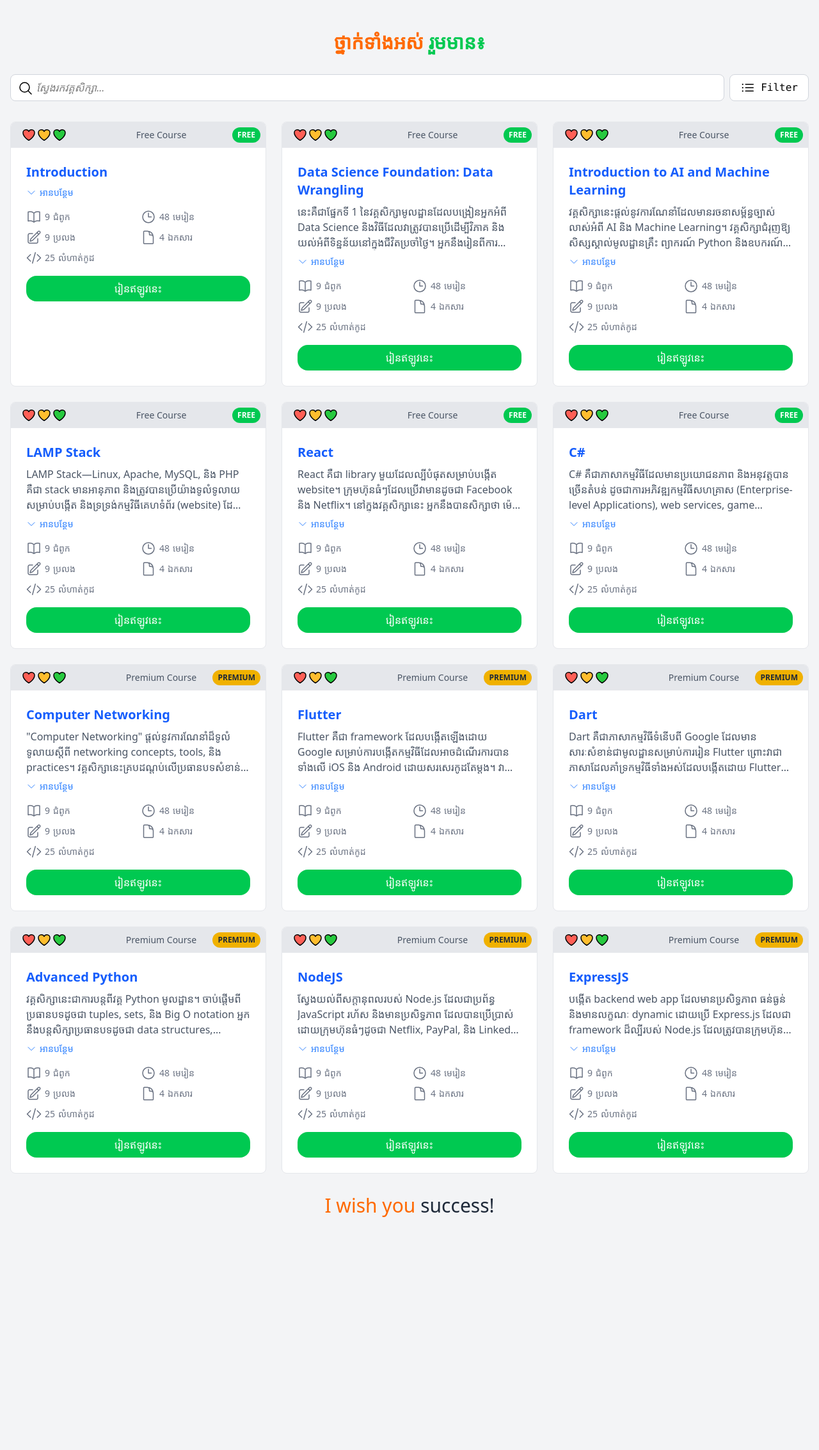
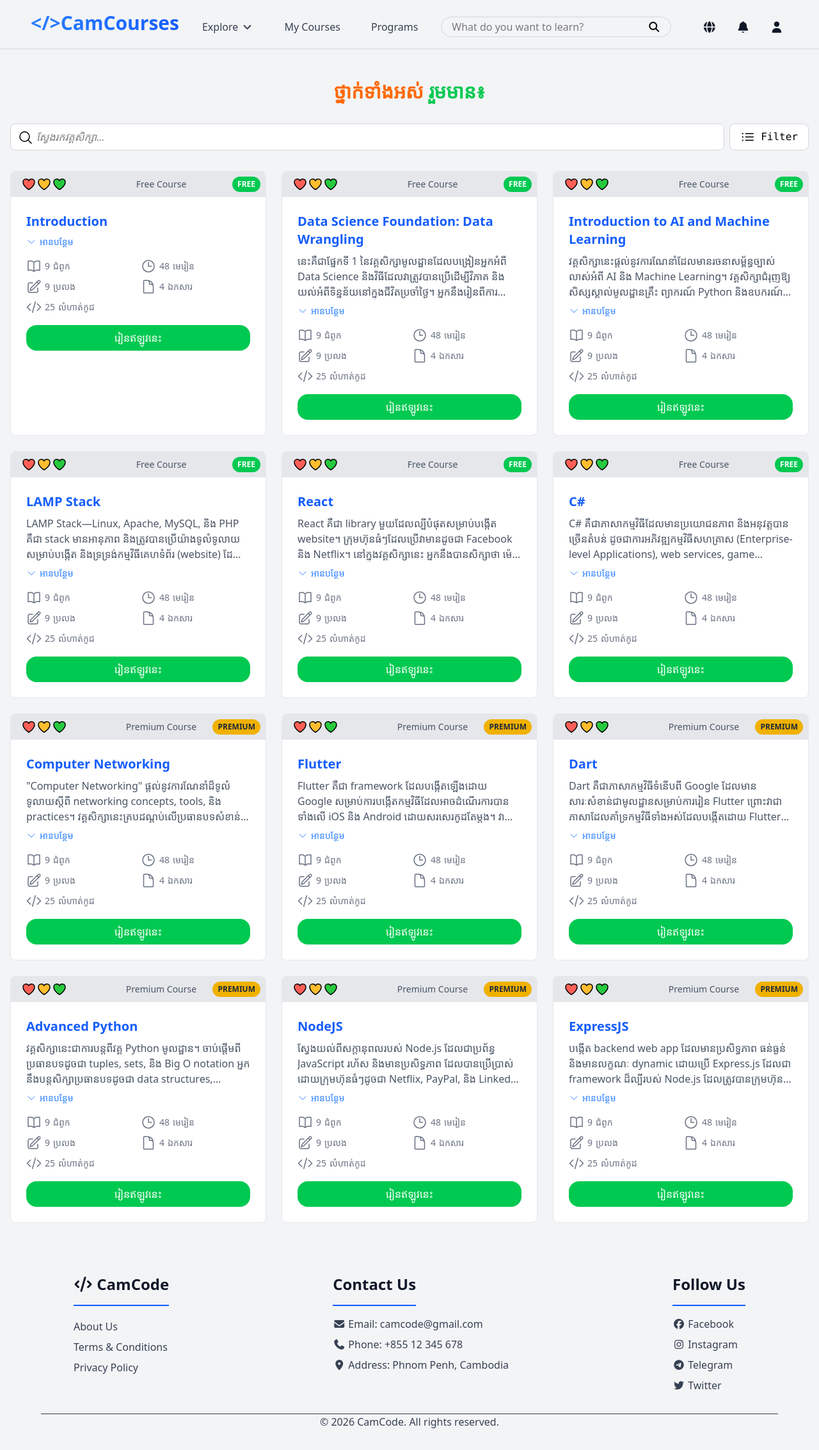
Before and after one commit to Tithean/CamCourses, a website: page pages/course.html in a window 1280 px wide. Shown: the whole page at 64% size. Before the commit the page ends 1950 px from the top, so only its background shows below. Drawn offline with Linux system fonts and the light colour scheme.

Commit message:
edit page

```diff
--- a/pages/course.html
+++ b/pages/course.html
@@ -5,8 +5,57 @@
     <meta name="viewport" content="width=device-width, initial-scale=1.0" />
     <title>CamCode</title>
     <link rel="stylesheet" href="../src/output.css">
+    <link rel="stylesheet" href="https://cdnjs.cloudflare.com/ajax/libs/font-awesome/7.0.1/css/all.min.css" integrity="sha512-2SwdPD6INVrV/lHTZbO2nodKhrnDdJK9/kg2XD1r9uGqPo1cUbujc+IYdlYdEErWNu69gVcYgdxlmVmzTWnetw==" crossorigin="anonymous" referrerpolicy="no-referrer" />
   </head>
   <body class="bg-gray-100">
+
+    <header class="px-12 py-4 border-b bg-gray-100/97 border-gray-300 sticky top-0 z-100">
+        <nav class="flex justify-between items-center text-center w-full">
+            <div class="flex justify-between gap-6">
+                <a href="#">
+                    <h1 class="text-3xl font-bold bg-linear-to-r from-blue-500 to-blue-600 bg-clip-text text-transparent">
+                        &lt;/&gt;CamCourses
+                    </h1>
+                </a>
+                <ul class="flex justify-between gap-6 mt-2">
+                    <li class="text-gray-700 px-3 py-1 hover:bg-gray-200 rounded-2xl">
+                        <a href="#">Explore</a>
+                        <i class="fa-solid fa-angle-down"></i>
+                    </li>
+                    <li class="text-gray-700 px-3 py-1 hover:bg-gray-200 rounded-2xl">
+                        <a href="#">My Courses</a>
+                    </li>
+                    <li class="text-gray-700 px-3 py-1 hover:bg-gray-200 rounded-2xl">
+                        <a href="#">Programs</a>
+                    </li>
+                </ul>
+                <div class="flex border border-gray-300 rounded-4xl px-4 hover:border-gray-600 mt-2 w-[360px]">
+                    <input class="bg-transparent border-none outline-none w-full" type="text" placeholder="What do you want to learn?">
+                    <button>
+                        <i class="fa-solid fa-search"></i>
+                    </button>
+                </div>
+            </div>
+            <div class="flex gap-4 mt-2 text-lg text-gray-900">
+                <div class="rounded-full hover:border hover:border-gray-300 px-[7px] py-[4px]">
+                  <a href="">
+                      <i class="fa-solid fa-globe"></i>
+                  </a>
+                </div>
+                <div class="rounded-full hover:border hover:border-gray-300 px-[7px] py-[4px]">
+                  <a href="">
+                      <i class="fa-solid fa-bell"></i>
+                  </a>
+                </div>
+                <div class="rounded-full hover:border hover:border-gray-300 px-[7px] py-[4px]">
+                  <a href="">
+                      <i class="fa-solid fa-user"></i>
+                  </a>
+                </div>
+            </div>
+        </nav>
+    </header>
+
     <div id="root">
       <div>
         <main class="container mx-auto px-4 py-12">
@@ -2196,12 +2245,61 @@
               </div>
             </div>
           </div>
-          <div class="text-center mt-8 text-3xl font-batbombong">
-            <span class="text-orange-500">I wish you </span>
-            <span class="text-gray-800">success!</span>
-          </div>
         </main>
       </div>
     </div>
+
+    <footer class="bg-gray-100 text-gray-900 py-8">
+      <div class="flex container mx-auto gap-64 justify-center">
+        <div class="w-fit">
+          <div class="flex items-center gap-2 border-b-2 border-blue-600 w-fit pb-4 mb-4">
+            <a href="#" class="text-2xl font-bold">
+              <i class="fa-solid fa-code"></i>
+              CamCode
+            </a>
+          </div>
+          <div class="w-full">
+            <ul class="leading-8">
+                <li><a href="#" class="text-gray-700 hover:text-blue-400 hover:underline">About Us</a></li>
+                <li><a href="#" class="text-gray-700 hover:text-blue-400 hover:underline">Terms &amp; Conditions</a></li>
+                <li><a href="#" class="text-gray-700 hover:text-blue-400 hover:underline">Privacy Policy</a></li>
+              </ul>
+          </div>
+        </div>
+        <div class="w-fit">
+          <div class="flex items-center gap-2 border-b-2 border-blue-600 w-fit pb-4 mb-4">
+            <h3 class="text-2xl font-bold">Contact Us</h3>
+          </div>
+          <div class="w-full">
+            <ul class="space-y-2">
+              <li><a href="#" class="text-gray-700 hover:text-blue-400"><i class="fa-solid fa-envelope"></i>  Email: camcode@gmail.com</a></li>
+              <li><a href="#" class="text-gray-700 hover:text-blue-400"><i class="fa-solid fa-phone"></i> Phone: +855 12 345 678</a></li>
+              <li><a href="#" class="text-gray-700 hover:text-blue-400"><i class="fa-solid fa-location-dot"></i> Address: Phnom Penh, Cambodia</a></li>
+            </ul>
+          </div>
+        </div>
+        <div class="w-fit">
+          <div class="flex items-center gap-2 border-b-2 border-blue-600 w-fit pb-4 mb-4">
+            <h3 class="text-2xl font-bold">Follow Us</h3>
+          </div>
+          <div class="w-full">
+            <ul class="space-y-2">
+              <li><a href="#" class="text-gray-700 hover:text-blue-400"><i class="fa-brands fa-facebook"></i> Facebook</a></li>
+              <li><a href="#" class="text-gray-700 hover:text-blue-400"><i class="fa-brands fa-instagram"></i> Instagram</a></li>
+              <li><a href="#" class="text-gray-700 hover:text-blue-400"><i class="fa-brands fa-telegram"></i> Telegram</a></li>
+              <li><a href="#" class="text-gray-700 hover:text-blue-400"><i class="fa-brands fa-twitter"></i> Twitter</a></li>
+            </ul>
+          </div>
+        </div>
+      </div>
+
+      <hr class="border-gray-700 mt-8 mx-16">
+      <div class="container mx-auto px-4 flex justify-center">
+        <div class="flex gap-16 mx-auto">
+          <p class="text-gray-700">© 2026 CamCode. All rights reserved.</p>
+        </div>
+      </div>
+    </footer>
+
   </body>
 </html>
```
Also changed, not shown: index.html (+4 -4 lines).
